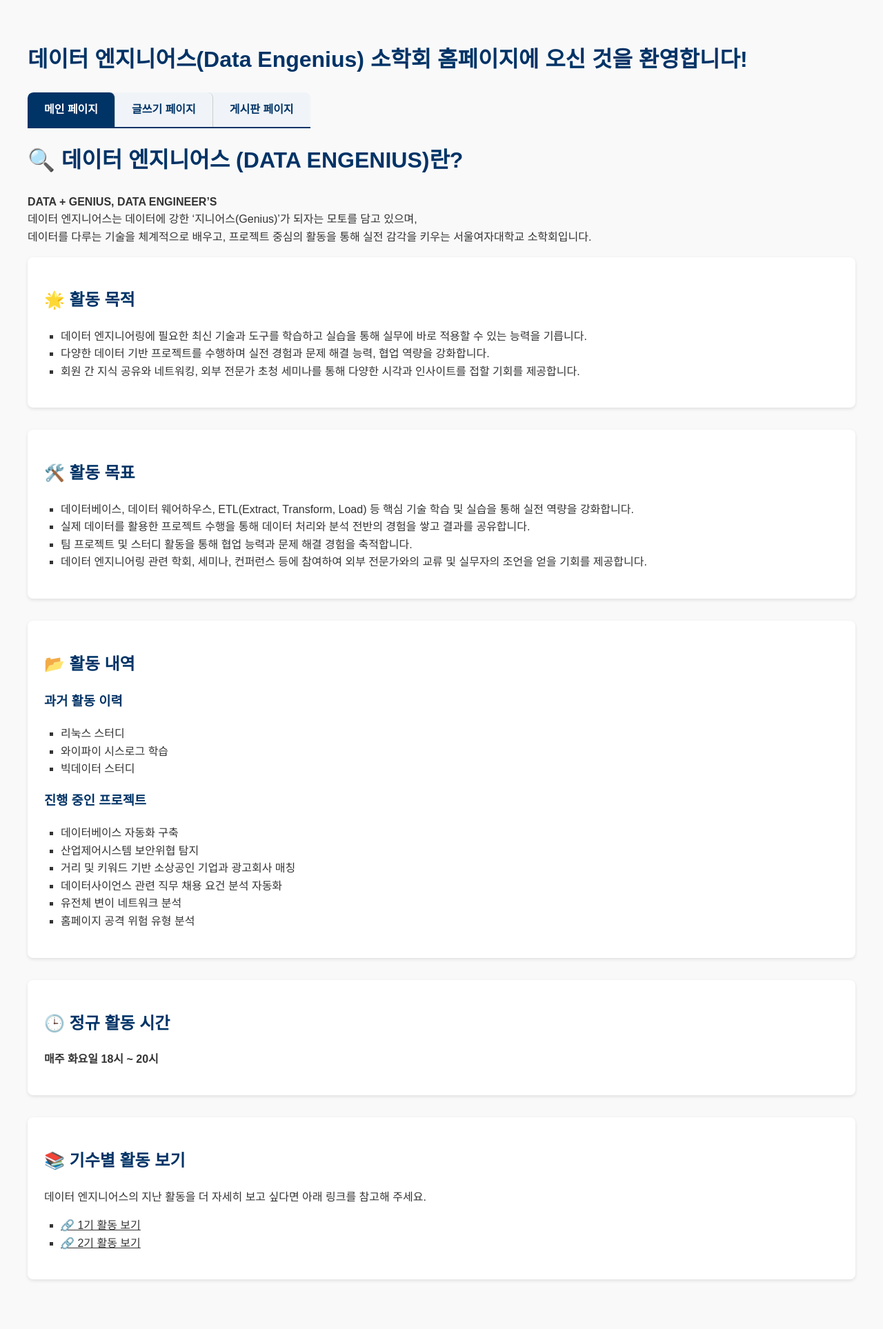
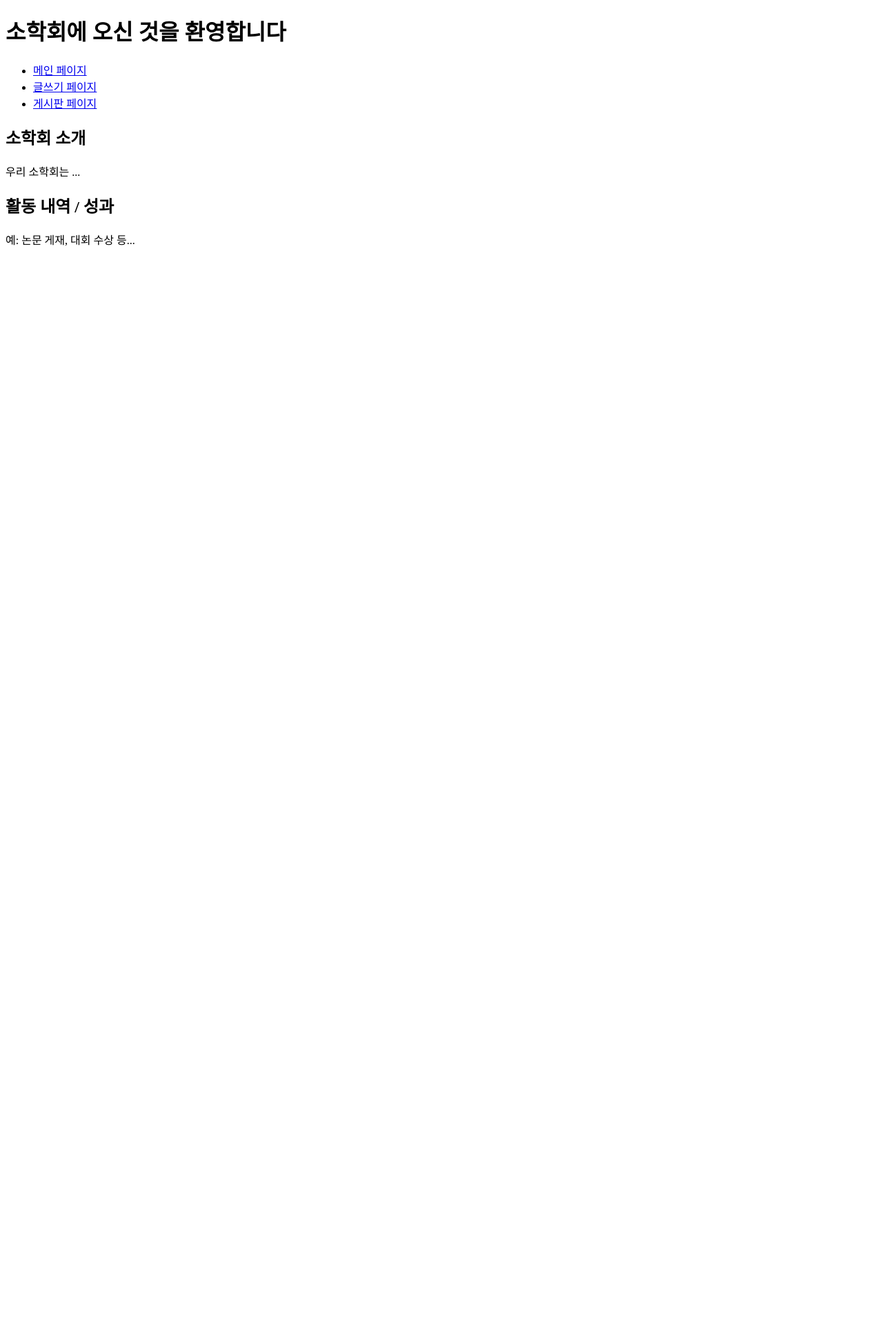
Before and after one commit to seoyeon59/de_homepage, a Flask app: page / in a window 1280 px wide. Shown: the whole page at 69% size. After the commit the page ends 357 px from the top, so only its background shows below. Run offline with Flask 3, Linux system fonts and the light colour scheme.

Commit message:
Add files via upload

```diff
--- a/templates/edit.html
+++ b/templates/edit.html
@@ -1,5 +1,4 @@
 <!--글 수정 페이지-->
-
 <!DOCTYPE html>
 <html lang="ko">
 <head>
--- a/templates/index.html
+++ b/templates/index.html
@@ -1,82 +1,22 @@
-<!-- index.html -->
+<!--메인 페이지-->
 
 <!DOCTYPE html>
 <html lang="ko">
 <head>
-  <meta charset="UTF-8" />
-  <meta name="viewport" content="width=device-width, initial-scale=1.0" />
-  <title>소학회 홈페이지</title>
-  <link rel="stylesheet" href="/static/index_style.css" />
+    <title>소학회 홈페이지</title>
 </head>
-
-
 <body>
-  <h1>데이터 엔지니어스(Data Engenius) 소학회 홈페이지에 오신 것을 환영합니다!</h1>
-
-  <ul class="nav-tabs">
-    <li><a href="#intro" class="active">메인 페이지</a></li>
-    <li><a href="/write">글쓰기 페이지</a></li>
-    <li><a href="/board">게시판 페이지</a></li>
-  </ul>
-
-  <header>
-    <h1>🔍 데이터 엔지니어스 (DATA ENGENIUS)란?</h1>
-    <p><strong>DATA + GENIUS, DATA ENGINEER’S</strong><br>
-    데이터 엔지니어스는 데이터에 강한 ‘지니어스(Genius)’가 되자는 모토를 담고 있으며,<br>
-    데이터를 다루는 기술을 체계적으로 배우고, 프로젝트 중심의 활동을 통해 실전 감각을 키우는 서울여자대학교 소학회입니다.</p>
-  </header>
-
-  <section>
-    <h2>🌟 활동 목적</h2>
+    <h1>소학회에 오신 것을 환영합니다</h1>
     <ul>
-      <li>데이터 엔지니어링에 필요한 최신 기술과 도구를 학습하고 실습을 통해 실무에 바로 적용할 수 있는 능력을 기릅니다.</li>
-      <li>다양한 데이터 기반 프로젝트를 수행하며 실전 경험과 문제 해결 능력, 협업 역량을 강화합니다.</li>
-      <li>회원 간 지식 공유와 네트워킹, 외부 전문가 초청 세미나를 통해 다양한 시각과 인사이트를 접할 기회를 제공합니다.</li>
-    </ul>
-  </section>
-
-  <section>
-    <h2>🛠️ 활동 목표</h2>
-    <ul>
-      <li>데이터베이스, 데이터 웨어하우스, ETL(Extract, Transform, Load) 등 핵심 기술 학습 및 실습을 통해 실전 역량을 강화합니다.</li>
-      <li>실제 데이터를 활용한 프로젝트 수행을 통해 데이터 처리와 분석 전반의 경험을 쌓고 결과를 공유합니다.</li>
-      <li>팀 프로젝트 및 스터디 활동을 통해 협업 능력과 문제 해결 경험을 축적합니다.</li>
-      <li>데이터 엔지니어링 관련 학회, 세미나, 컨퍼런스 등에 참여하여 외부 전문가와의 교류 및 실무자의 조언을 얻을 기회를 제공합니다.</li>
-    </ul>
-  </section>
-
-  <section>
-    <h2>📂 활동 내역</h2>
-    <h3>과거 활동 이력</h3>
-    <ul>
-      <li>리눅스 스터디</li>
-      <li>와이파이 시스로그 학습</li>
-      <li>빅데이터 스터디</li>
+        <li><a href="#intro">메인 페이지</a></li>
+        <li><a href="/write">글쓰기 페이지</a></li>
+        <li><a href="/board">게시판 페이지</a></li>
     </ul>
 
-    <h3>진행 중인 프로젝트</h3>
-    <ul>
-      <li>데이터베이스 자동화 구축</li>
-      <li>산업제어시스템 보안위협 탐지</li>
-      <li>거리 및 키워드 기반 소상공인 기업과 광고회사 매칭</li>
-      <li>데이터사이언스 관련 직무 채용 요건 분석 자동화</li>
-      <li>유전체 변이 네트워크 분석</li>
-      <li>홈페이지 공격 위험 유형 분석</li>
-    </ul>
-  </section>
+    <h2 id="intro">소학회 소개</h2>
+    <p>우리 소학회는 ...</p>
 
-  <section>
-    <h2>🕒 정규 활동 시간</h2>
-    <p><strong>매주 화요일 18시 ~ 20시</strong></p>
-  </section>
-
-  <section>
-    <h2>📚 기수별 활동 보기</h2>
-    <p>데이터 엔지니어스의 지난 활동을 더 자세히 보고 싶다면 아래 링크를 참고해 주세요.</p>
-    <ul>
-      <li><a class="no-link-style"
-              href="https://dataengenius.tistory.com/category/1%EA%B8%B0%20%EB%8D%B0%EC%9D%B4%ED%84%B0%EC%97%94%EC%A7%80%EB%8B%88%EC%96%B4%EC%8A%A4" target="_blank">🔗 1기 활동 보기</a></li>
-      <li><a class="no-link-style"
-              href="https://dataengenius.tistory.com/category/2%EA%B8%B0%20%EB%8D%B0%EC%9D%B4%ED%84%B0%EC%97%94%EC%A7%80%EB%8B%88%EC%96%B4%EC%8A%A4" target="_blank">🔗 2기 활동 보기</a></li>
-    </ul>
-  </section>
+    <h2 id="activities">활동 내역 / 성과</h2>
+    <p>예: 논문 게재, 대회 수상 등...</p>
+</body>
+</html>
--- a/templates/read.html
+++ b/templates/read.html
@@ -1,5 +1,3 @@
-<!-- 작성한 글 읽는 페이지-->
-
 <!DOCTYPE html>
 <html lang="ko">
 <head>
```
Also changed, not shown: templates/board.html (+60 -7 lines), templates/notice.html (+28 -32 lines), templates/view.html (line endings or trailing spaces), templates/write.html (line endings or trailing spaces).
